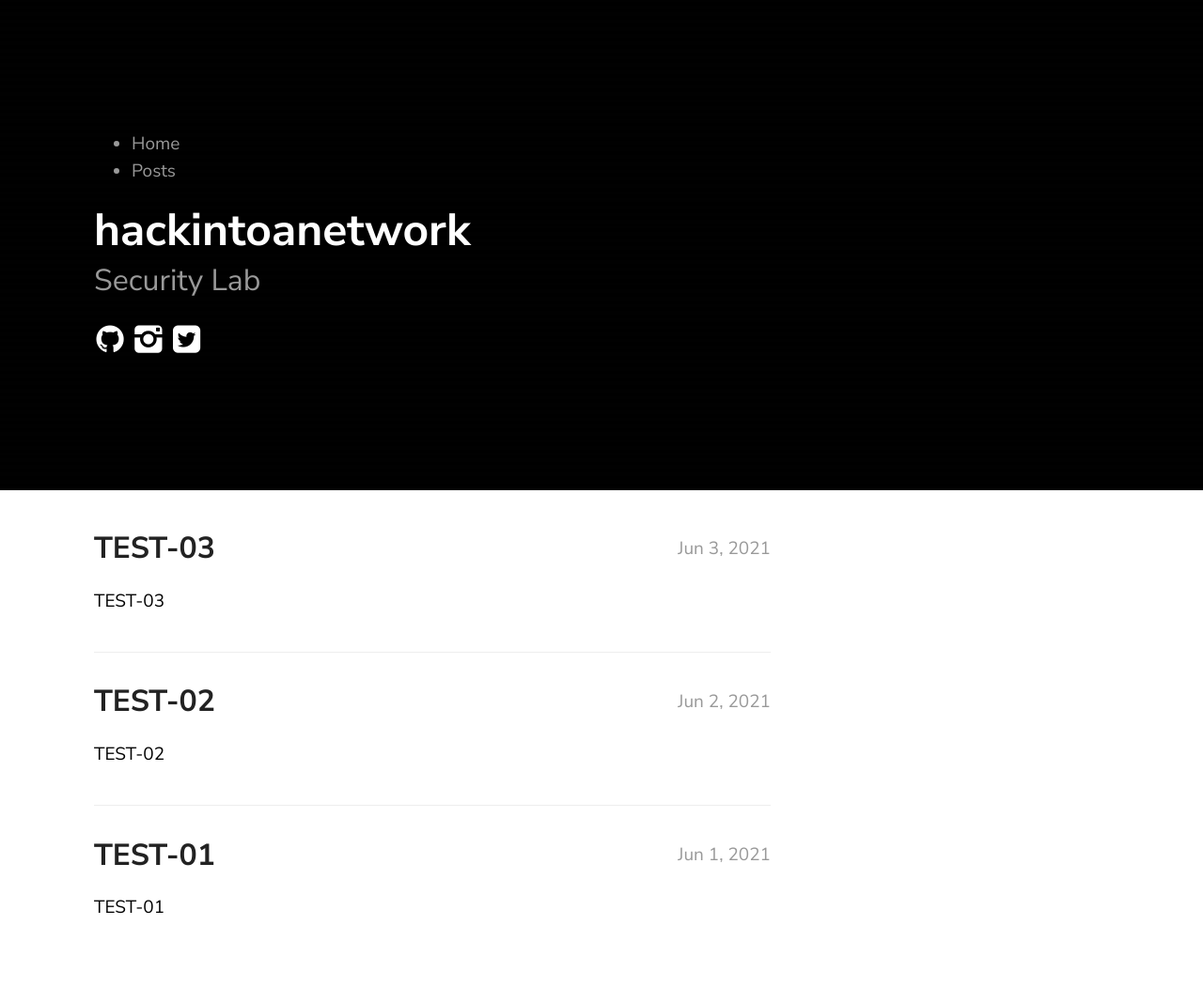
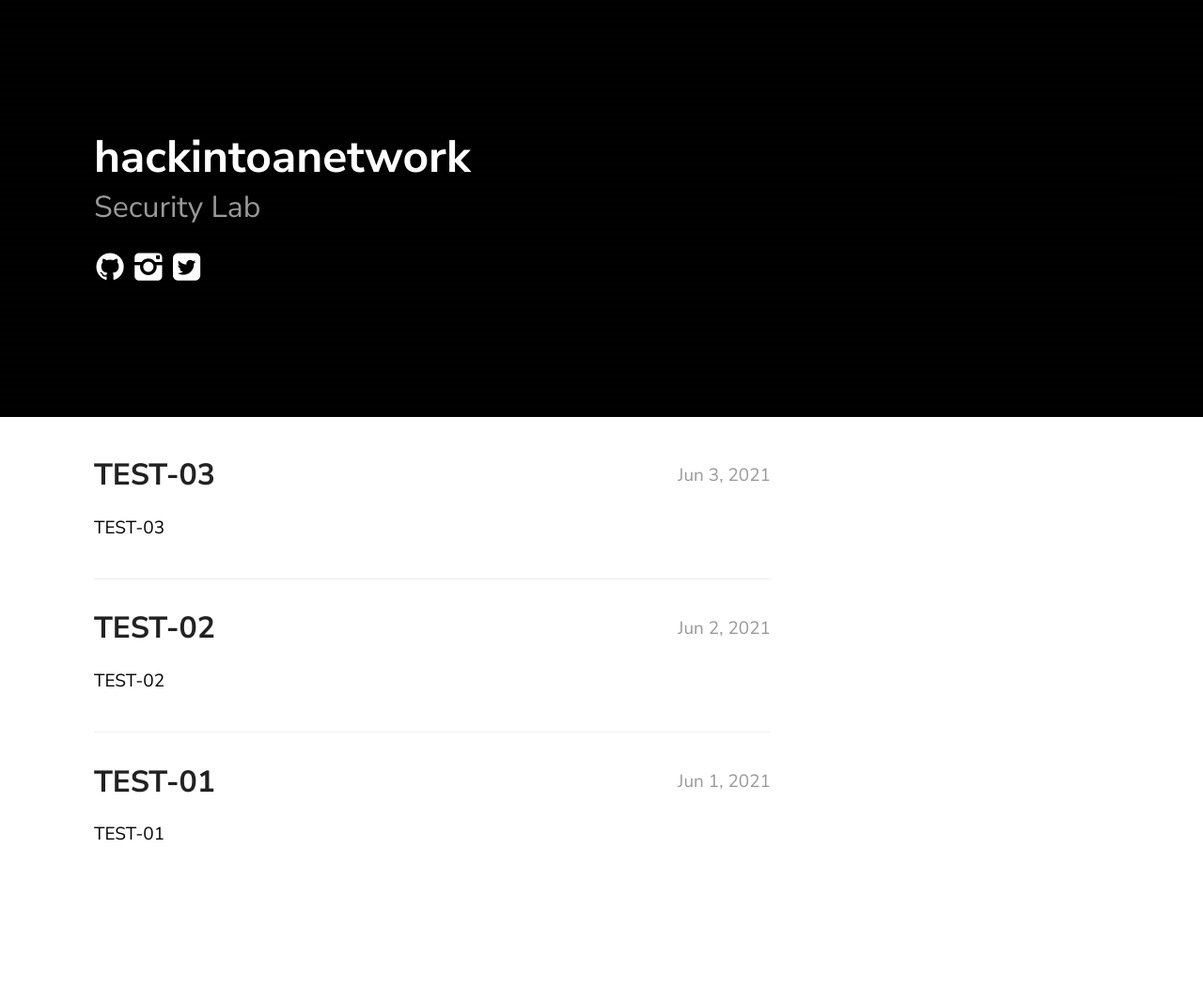
Before and after one commit to Developers-Official/hackintoanetwork.github.io, a Jekyll site: the page built from index.md, in a window 1280 px wide. Shown: the whole page at 94% size. Built offline with Jekyll 4.4.1, drawn with Linux system fonts in a browser that asks for light colours; after the commit the page ends 973 px from its top, so only the background shows below that.

Commit message:
Update nav.html

```diff
--- a/_includes/nav.html
+++ b/_includes/nav.html
@@ -2,7 +2,14 @@
 <div class="navbar">
 	<ul>
 		{% for link in site.texture.navigation %}
-		<a href="{{ link.url | prepend:site.baseurl }}"><li {% if link.url == page.url %}class="active"{% endif %} >{{ link.title }}</li></a>
+		<input type="checkbox" id="menuicon">
+		<label for="menuicon">
+			<span></span>
+			<span></span>
+			<span></span>
+		</label>
+		<div class="sidebar">
+		</div>
 		{% endfor %}
 	</ul>
 </div>
```
